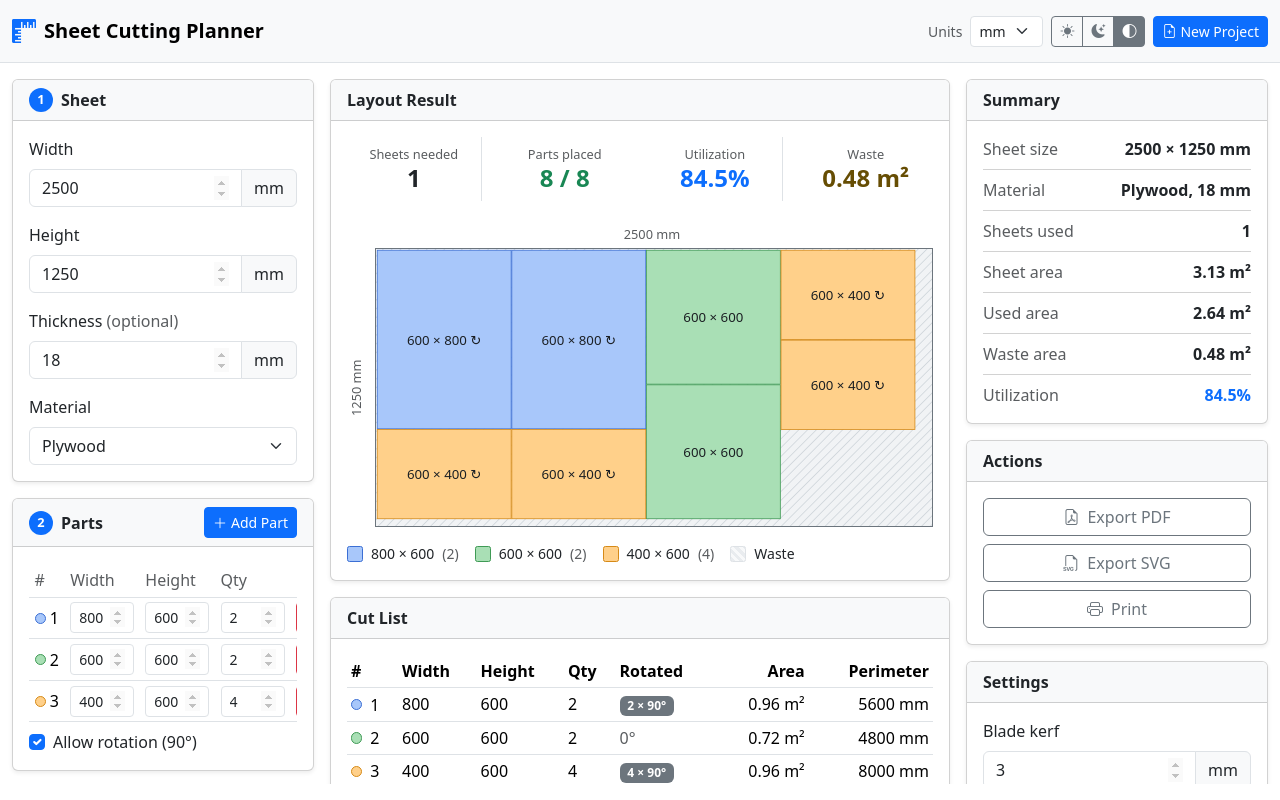
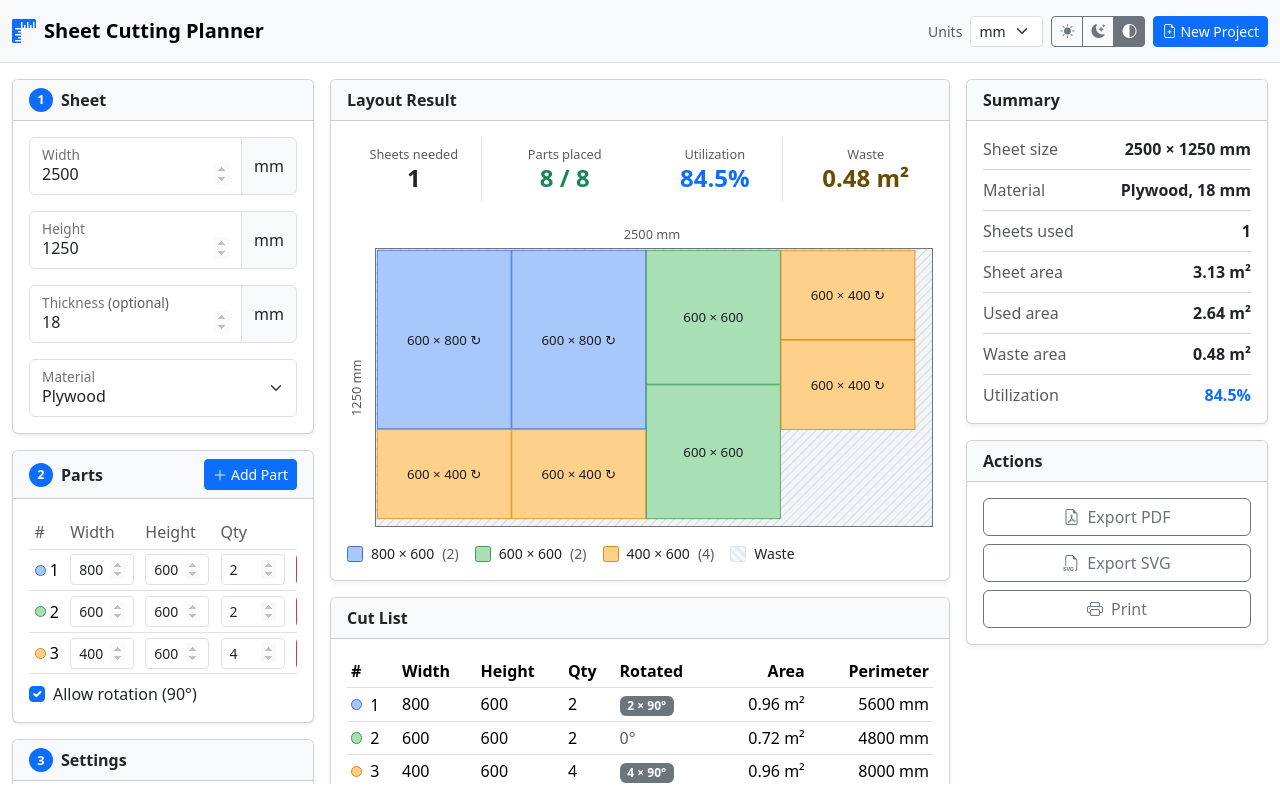
Before and after one commit to ForsakenAnton/sheet-cutting, a React (Vite) app: page / in a window 1280 px wide. Built offline with nearby package versions, Linux system fonts and the light colour scheme.

Commit message:
refactor: floating labels and settings in the input column

```diff
--- a/src/App.tsx
+++ b/src/App.tsx
@@ -3,11 +3,11 @@ import type { Part, Project, Settings, SheetSpec, Unit } from './types';
 import { AppNavbar } from './components/AppNavbar';
 import { SheetPanel } from './components/SheetPanel';
 import { PartsPanel } from './components/PartsPanel';
+import { SettingsPanel } from './components/SettingsPanel';
+import { SummaryPanel } from './components/SummaryPanel';
+import { ActionsPanel } from './components/ActionsPanel';
 import { LayoutView } from './components/LayoutView';
 import { CutList } from './components/CutList';
-import { SummaryPanel } from './components/SummaryPanel';
-import { SettingsPanel } from './components/SettingsPanel';
-import { ActionsPanel } from './components/ActionsPanel';
 import { usePersistentState } from './hooks/usePersistentState';
 import { useTheme } from './hooks/useTheme';
 import { computeLayout } from './lib/layout';
@@ -17,11 +17,12 @@ import { exportSvg } from './lib/exportSvg';
 export default function App() {
   const theme = useTheme();
   const [project, setProject] = usePersistentState<Project>(PROJECT_KEY, DEFAULT_PROJECT);
+  const [printing, setPrinting] = useState(false);
+  const canvasRef = useRef<HTMLDivElement>(null);
+
   const deferredProject = useDeferredValue(project);
   const result = useMemo(() => computeLayout(deferredProject), [deferredProject]);
   const computing = deferredProject !== project;
-  const canvasRef = useRef<HTMLDivElement>(null);
-  const [printing, setPrinting] = useState(false);
 
   useEffect(() => {
     if (!printing) {
@@ -52,14 +53,14 @@ export default function App() {
     setProject((current) => ({ ...current, unit }));
   };
 
+  const newProject = () => {
+    if (!window.confirm('Start a new project? Current sheet and parts will be reset.')) return;
+    setProject({ ...DEFAULT_PROJECT, parts: DEFAULT_PROJECT.parts.map((part) => ({ ...part })) });
+  };
+
   const downloadPdf = async () => {
     const { exportPdf } = await import('./lib/exportPdf');
     exportPdf(deferredProject, result, 'cutting-plan.pdf');
-  };
-
-  const newProject = () => {
-    if (!window.confirm('Start a new project? Current sheet and parts will be reset.')) return;
-    setProject({ ...DEFAULT_PROJECT, parts: DEFAULT_PROJECT.parts.map((part) => ({ ...part })) });
   };
 
   return (
@@ -83,6 +84,11 @@ export default function App() {
               onChange={updateParts}
               onRotationChange={(value) => updateSettings({ allowRotation: value })}
             />
+            <SettingsPanel
+              settings={project.settings}
+              unit={project.unit}
+              onChange={updateSettings}
+            />
           </div>
 
           <div className="col-12 col-xl-6 app-col vstack gap-3 print-wide">
@@ -104,11 +110,6 @@ export default function App() {
               onExportSvg={() => exportSvg(canvasRef.current, 'cutting-plan.svg')}
               onPrint={() => setPrinting(true)}
             />
-            <SettingsPanel
-              settings={project.settings}
-              unit={project.unit}
-              onChange={updateSettings}
-            />
           </div>
         </div>
       </main>
--- a/src/components/NumberField.tsx
+++ b/src/components/NumberField.tsx
@@ -1,30 +1,13 @@
 import { useEffect, useState } from 'react';
+import type { ReactNode } from 'react';
 
-interface Props {
-  value: number;
-  onChange: (value: number) => void;
-  min?: number;
-  max?: number;
-  step?: number;
-  integer?: boolean;
-  suffix?: string;
-  id?: string;
-  small?: boolean;
-  ariaLabel?: string;
+interface Limits {
+  min: number;
+  max: number;
+  integer: boolean;
 }
 
-export function NumberField({
-  value,
-  onChange,
-  min = 0,
-  max = 1_000_000,
-  step = 1,
-  integer = false,
-  suffix,
-  id,
-  small = false,
-  ariaLabel,
-}: Props) {
+function useNumberInput(value: number, onChange: (value: number) => void, limits: Limits) {
   const [text, setText] = useState(() => String(value));
 
   useEffect(() => {
@@ -35,31 +18,98 @@ export function NumberField({
     setText(raw);
     const parsed = Number(raw.replace(',', '.'));
     if (raw.trim() === '' || !Number.isFinite(parsed)) return;
-    const normalized = integer ? Math.round(parsed) : parsed;
-    onChange(Math.min(Math.max(normalized, min), max));
+    const normalized = limits.integer ? Math.round(parsed) : parsed;
+    onChange(Math.min(Math.max(normalized, limits.min), limits.max));
   };
 
-  const input = (
+  return {
+    value: text,
+    onChange: (event: React.ChangeEvent<HTMLInputElement>) => handleChange(event.target.value),
+    onBlur: () => setText(String(value)),
+  };
+}
+
+interface FieldProps {
+  id: string;
+  label: ReactNode;
+  value: number;
+  onChange: (value: number) => void;
+  min?: number;
+  max?: number;
+  step?: number;
+  integer?: boolean;
+  suffix?: string;
+}
+
+export function NumberField({
+  id,
+  label,
+  value,
+  onChange,
+  min = 0,
+  max = 1_000_000,
+  step = 1,
+  integer = false,
+  suffix,
+}: FieldProps) {
+  const bind = useNumberInput(value, onChange, { min, max, integer });
+
+  const field = (
+    <div className="form-floating">
       <input
         id={id}
         type="number"
-      className={small ? 'form-control form-control-sm' : 'form-control'}
-      value={text}
+        className="form-control"
+        placeholder=" "
         min={min}
         max={max}
         step={step}
-      aria-label={ariaLabel}
-      onChange={(event) => handleChange(event.target.value)}
-      onBlur={() => setText(String(value))}
+        {...bind}
       />
+      <label htmlFor={id}>{label}</label>
+    </div>
   );
 
-  if (!suffix) return input;
+  if (!suffix) return field;
 
   return (
-    <div className={small ? 'input-group input-group-sm' : 'input-group'}>
-      {input}
+    <div className="input-group">
+      {field}
       <span className="input-group-text">{suffix}</span>
     </div>
   );
 }
+
+interface CellProps {
+  value: number;
+  onChange: (value: number) => void;
+  ariaLabel: string;
+  min?: number;
+  max?: number;
+  step?: number;
+  integer?: boolean;
+}
+
+export function NumberCell({
+  value,
+  onChange,
+  ariaLabel,
+  min = 0,
+  max = 1_000_000,
+  step = 1,
+  integer = false,
+}: CellProps) {
+  const bind = useNumberInput(value, onChange, { min, max, integer });
+
+  return (
+    <input
+      type="number"
+      className="form-control form-control-sm"
+      aria-label={ariaLabel}
+      min={min}
+      max={max}
+      step={step}
+      {...bind}
+    />
+  );
+}
--- a/src/components/PartsPanel.tsx
+++ b/src/components/PartsPanel.tsx
@@ -2,7 +2,7 @@ import type { Part, Unit } from '../types';
 import { createPart } from '../lib/project';
 import { partColor } from '../lib/palette';
 import { UNITS } from '../lib/units';
-import { NumberField } from './NumberField';
+import { NumberCell } from './NumberField';
 
 interface Props {
   parts: Part[];
@@ -41,7 +41,9 @@ export function PartsPanel({ parts, unit, allowRotation, onChange, onRotationCha
 
       <div className="card-body">
         {parts.length === 0 ? (
-          <p className="text-body-secondary small mb-3">No parts yet. Add the first one to start.</p>
+          <p className="text-body-secondary small mb-3">
+            No parts yet. Add the first one to start.
+          </p>
         ) : (
           <div className="table-responsive">
             <table className="table table-sm align-middle mb-2 parts-table">
@@ -78,8 +80,7 @@ export function PartsPanel({ parts, unit, allowRotation, onChange, onRotationCha
                       </span>
                     </td>
                     <td>
-                      <NumberField
-                        small
+                      <NumberCell
                         value={part.width}
                         min={1}
                         step={step}
@@ -88,8 +89,7 @@ export function PartsPanel({ parts, unit, allowRotation, onChange, onRotationCha
                       />
                     </td>
                     <td>
-                      <NumberField
-                        small
+                      <NumberCell
                         value={part.height}
                         min={1}
                         step={step}
@@ -98,8 +98,7 @@ export function PartsPanel({ parts, unit, allowRotation, onChange, onRotationCha
                       />
                     </td>
                     <td>
-                      <NumberField
-                        small
+                      <NumberCell
                         integer
                         value={part.qty}
                         min={1}
--- a/src/components/SettingsPanel.tsx
+++ b/src/components/SettingsPanel.tsx
@@ -13,14 +13,14 @@ export function SettingsPanel({ settings, unit, onChange }: Props) {
 
   return (
     <div className="card shadow-sm d-print-none">
-      <div className="card-header bg-body-tertiary fw-semibold">Settings</div>
+      <div className="card-header bg-body-tertiary d-flex align-items-center gap-2">
+        <span className="step-badge">3</span>
+        <span className="fw-semibold">Settings</span>
+      </div>
       <div className="card-body vstack gap-3">
-        <div>
-          <label className="form-label" htmlFor="kerf">
-            Blade kerf
-          </label>
         <NumberField
           id="kerf"
+          label="Blade kerf"
           value={settings.kerf}
           min={0}
           max={100}
@@ -28,14 +28,10 @@ export function SettingsPanel({ settings, unit, onChange }: Props) {
           suffix={unit}
           onChange={(value) => onChange({ kerf: value })}
         />
-        </div>
 
-        <div>
-          <label className="form-label" htmlFor="margin">
-            Edge margin
-          </label>
         <NumberField
           id="margin"
+          label="Edge margin"
           value={settings.margin}
           min={0}
           max={1000}
@@ -43,9 +39,8 @@ export function SettingsPanel({ settings, unit, onChange }: Props) {
           suffix={unit}
           onChange={(value) => onChange({ margin: value })}
         />
-        </div>
 
-        <div className="form-check">
+        <div className="form-check mb-0">
           <input
             className="form-check-input"
             type="checkbox"
--- a/src/components/SheetPanel.tsx
+++ b/src/components/SheetPanel.tsx
@@ -19,52 +19,41 @@ export function SheetPanel({ sheet, unit, onChange }: Props) {
         <span className="fw-semibold">Sheet</span>
       </div>
       <div className="card-body vstack gap-3">
-        <div>
-          <label className="form-label" htmlFor="sheet-width">
-            Width
-          </label>
         <NumberField
           id="sheet-width"
+          label="Width"
           value={sheet.width}
           min={1}
           step={step}
           suffix={unit}
           onChange={(value) => onChange({ width: value })}
         />
-        </div>
 
-        <div>
-          <label className="form-label" htmlFor="sheet-height">
-            Height
-          </label>
         <NumberField
           id="sheet-height"
+          label="Height"
           value={sheet.height}
           min={1}
           step={step}
           suffix={unit}
           onChange={(value) => onChange({ height: value })}
         />
-        </div>
 
-        <div>
-          <label className="form-label" htmlFor="sheet-thickness">
-            Thickness <span className="text-body-secondary fw-normal">(optional)</span>
-          </label>
         <NumberField
           id="sheet-thickness"
+          label={
+            <>
+              Thickness <span className="text-body-secondary">(optional)</span>
+            </>
+          }
           value={sheet.thickness}
           min={0}
           step={step}
           suffix={unit}
           onChange={(value) => onChange({ thickness: value })}
         />
-        </div>
 
-        <div>
-          <label className="form-label" htmlFor="sheet-material">
-            Material
-          </label>
+        <div className="form-floating">
           <select
             id="sheet-material"
             className="form-select"
@@ -77,6 +66,7 @@ export function SheetPanel({ sheet, unit, onChange }: Props) {
               </option>
             ))}
           </select>
+          <label htmlFor="sheet-material">Material</label>
         </div>
       </div>
     </div>
--- a/src/index.css
+++ b/src/index.css
@@ -1,19 +1,6 @@
 body {
   min-height: 100vh;
   background-color: var(--bs-body-bg);
-}
-
-.step-badge {
-  display: inline-flex;
-  align-items: center;
-  justify-content: center;
-  width: 1.5rem;
-  height: 1.5rem;
-  border-radius: 50%;
-  background-color: var(--bs-primary);
-  color: #fff;
-  font-size: 0.8rem;
-  font-weight: 600;
 }
 
 .app-shell {
@@ -49,6 +36,19 @@ body {
 .is-computing {
   opacity: 0.6;
   transition: opacity 0.15s ease-in;
+}
+
+.step-badge {
+  display: inline-flex;
+  align-items: center;
+  justify-content: center;
+  width: 1.5rem;
+  height: 1.5rem;
+  border-radius: 50%;
+  background-color: var(--bs-primary);
+  color: #fff;
+  font-size: 0.8rem;
+  font-weight: 600;
 }
 
 .stat-tile {
@@ -104,16 +104,6 @@ body {
   flex: 0 0 auto;
 }
 
-.summary-row + .summary-row {
-  border-top: 1px solid var(--bs-border-color-translucent);
-  padding-top: 0.5rem;
-}
-
-.empty-state {
-  border: 1px dashed var(--bs-border-color);
-  border-radius: var(--bs-border-radius);
-}
-
 .legend-box {
   display: inline-block;
   width: 1rem;
@@ -156,6 +146,16 @@ body {
   min-width: 4rem;
 }
 
+.summary-row + .summary-row {
+  border-top: 1px solid var(--bs-border-color-translucent);
+  padding-top: 0.5rem;
+}
+
+.empty-state {
+  border: 1px dashed var(--bs-border-color);
+  border-radius: var(--bs-border-radius);
+}
+
 input[type='number']::-webkit-outer-spin-button,
 input[type='number']::-webkit-inner-spin-button {
   opacity: 0.35;
```
Also changed, not shown: src/components/LayoutView.tsx (+7 -1 lines). Lines whose indentation alone changed are shown as unchanged.
